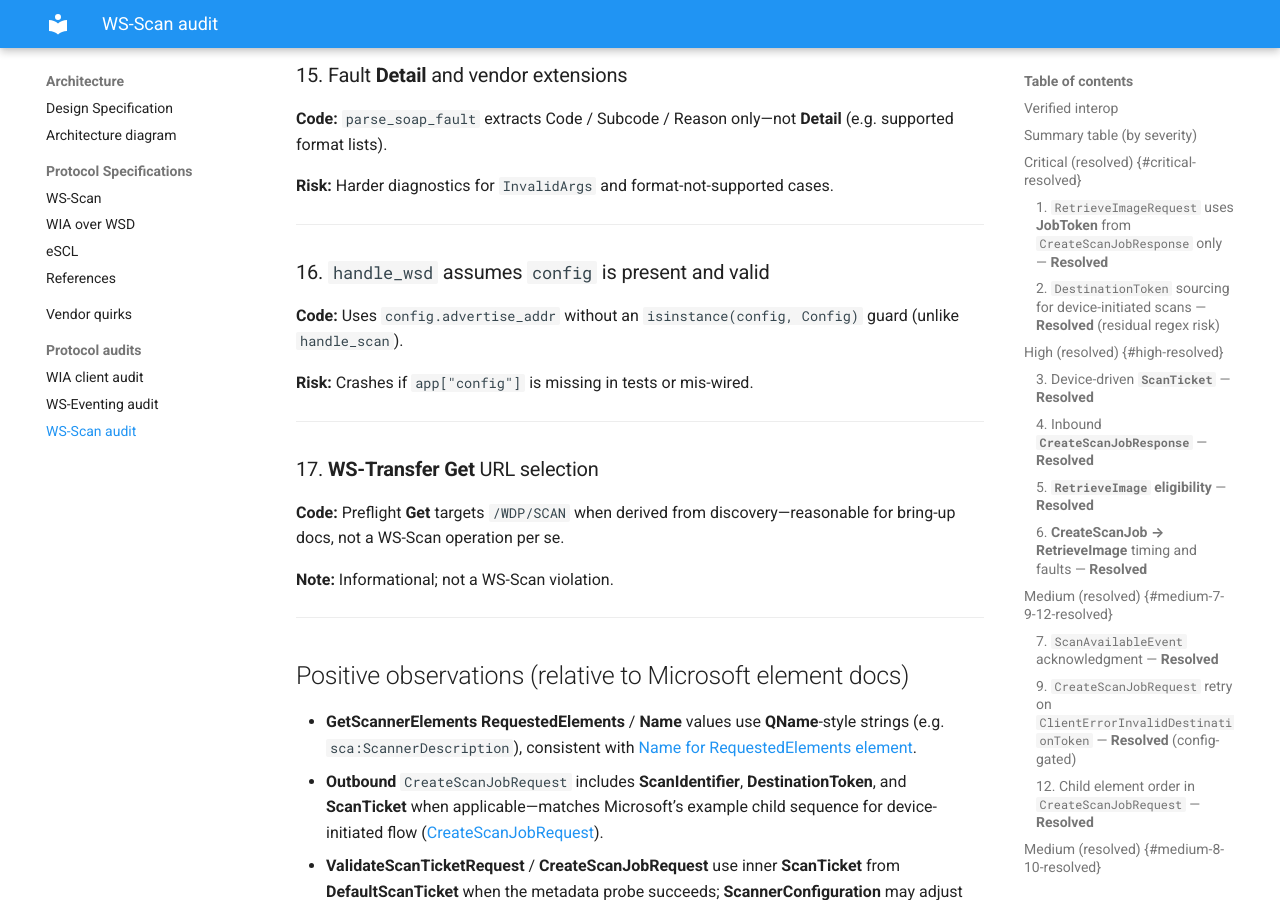
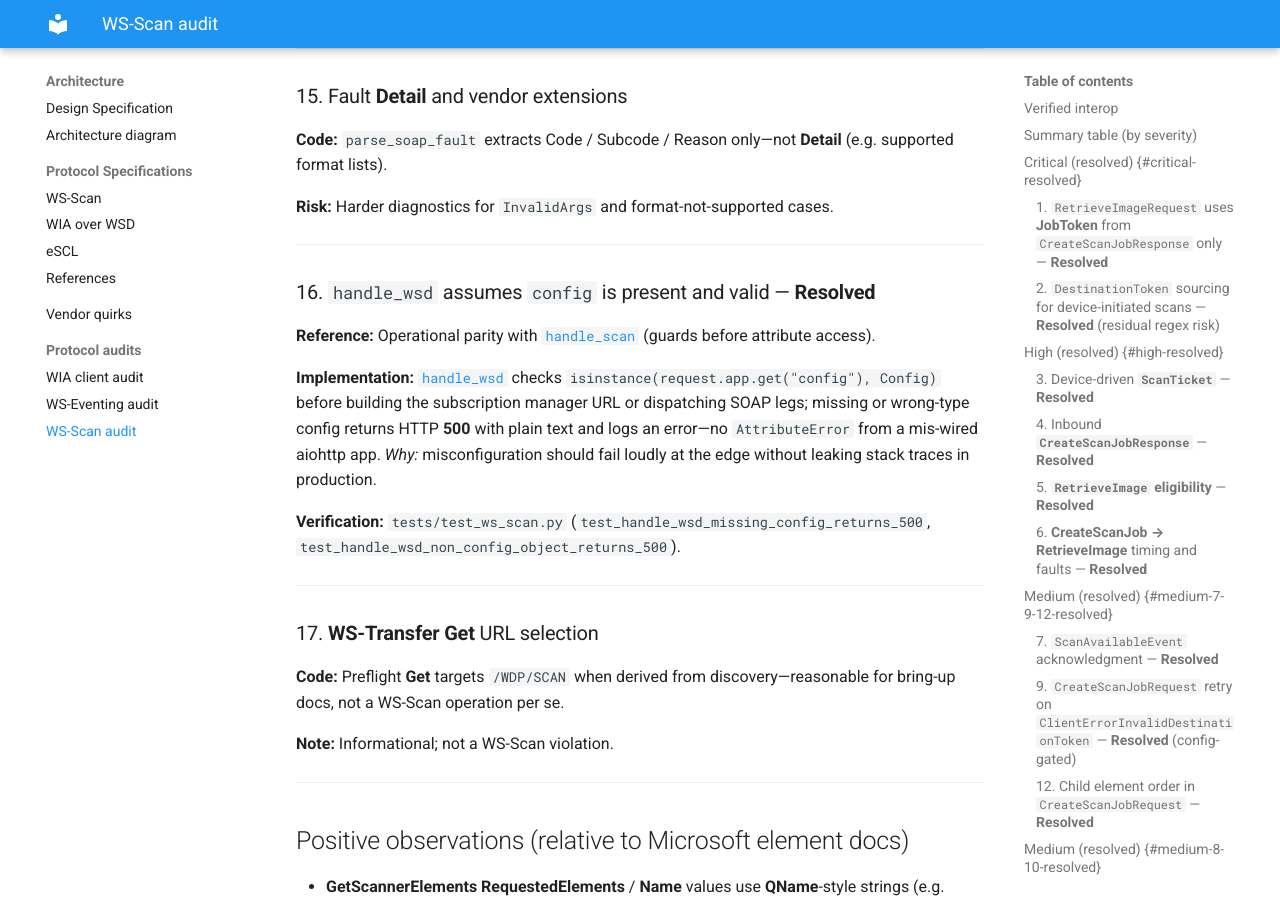
Before and after one commit to retsamedoc/airscand, an MkDocs documentation site: the page built from docs/ws-scan_audit.md, in a window 1280 px wide and 900 px high, scrolled down 5216 px. Built offline with MkDocs 1.6.1 and Material for MkDocs 9.7.7, drawn with Linux system fonts in a browser that asks for light colours; plug-ins that fetch from the network failed and are left out; some of the changed text lies outside the part shown.

Commit message:
fix(ws-scan): guard handle_wsd when app config is missing
Validate request.app["config"] as Config before building the manager URL
or running SOAP paths; return 500 like handle_scan. Tests use a Config
subclass that skips __post_init__ side effects; document audit §16 resolved.

Co-authored-by: Cursor <cursoragent@cursor.com>

```diff
--- a/docs/ws-scan_audit.md
+++ b/docs/ws-scan_audit.md
@@ -17,7 +17,7 @@ This report compares the current `airscand` implementation (primarily [`app/soap
 | Critical | 0 | _(none — see [Critical (resolved)](#critical-resolved))_ |
 | High     | 0 | _(none — see [High (resolved)](#high-resolved))_ |
 | Medium   | 0 | _(#11 pull vs push: **addressed** — [Medium §11](#medium))_; historical: [Medium (resolved) §7/9/12](#medium-7-9-12-resolved), [§8/10](#medium-8-10-resolved). |
-| Low      | 5 | Parsing robustness, HTTP/SOAP headers, fault **Detail**, handler edge cases |
+| Low      | 4 | Parsing robustness, HTTP/SOAP headers, fault **Detail**, handler edge cases (§16 resolved) |
 
 ---
 
@@ -155,11 +155,13 @@ This report compares the current `airscand` implementation (primarily [`app/soap
 
 ---
 
-### 16. `handle_wsd` assumes `config` is present and valid
+### 16. `handle_wsd` assumes `config` is present and valid — **Resolved**
 
-**Code:** Uses `config.advertise_addr` without an `isinstance(config, Config)` guard (unlike `handle_scan`).
+**Reference:** Operational parity with [`handle_scan`](../app/scan_receiver.py) (guards before attribute access).
 
-**Risk:** Crashes if `app["config"]` is missing in tests or mis-wired.
+**Implementation:** [`handle_wsd`](../app/ws_scan.py) checks `isinstance(request.app.get("config"), Config)` before building the subscription manager URL or dispatching SOAP legs; missing or wrong-type config returns HTTP **500** with plain text and logs an error—no `AttributeError` from a mis-wired aiohttp app. *Why:* misconfiguration should fail loudly at the edge without leaking stack traces in production.
+
+**Verification:** `tests/test_ws_scan.py` (`test_handle_wsd_missing_config_returns_500`, `test_handle_wsd_non_config_object_returns_500`).
 
 ---
 
```
Also changed, not shown: IMPLEMENTATION_PLAN.md (+7 -15 lines), 2 other files.
